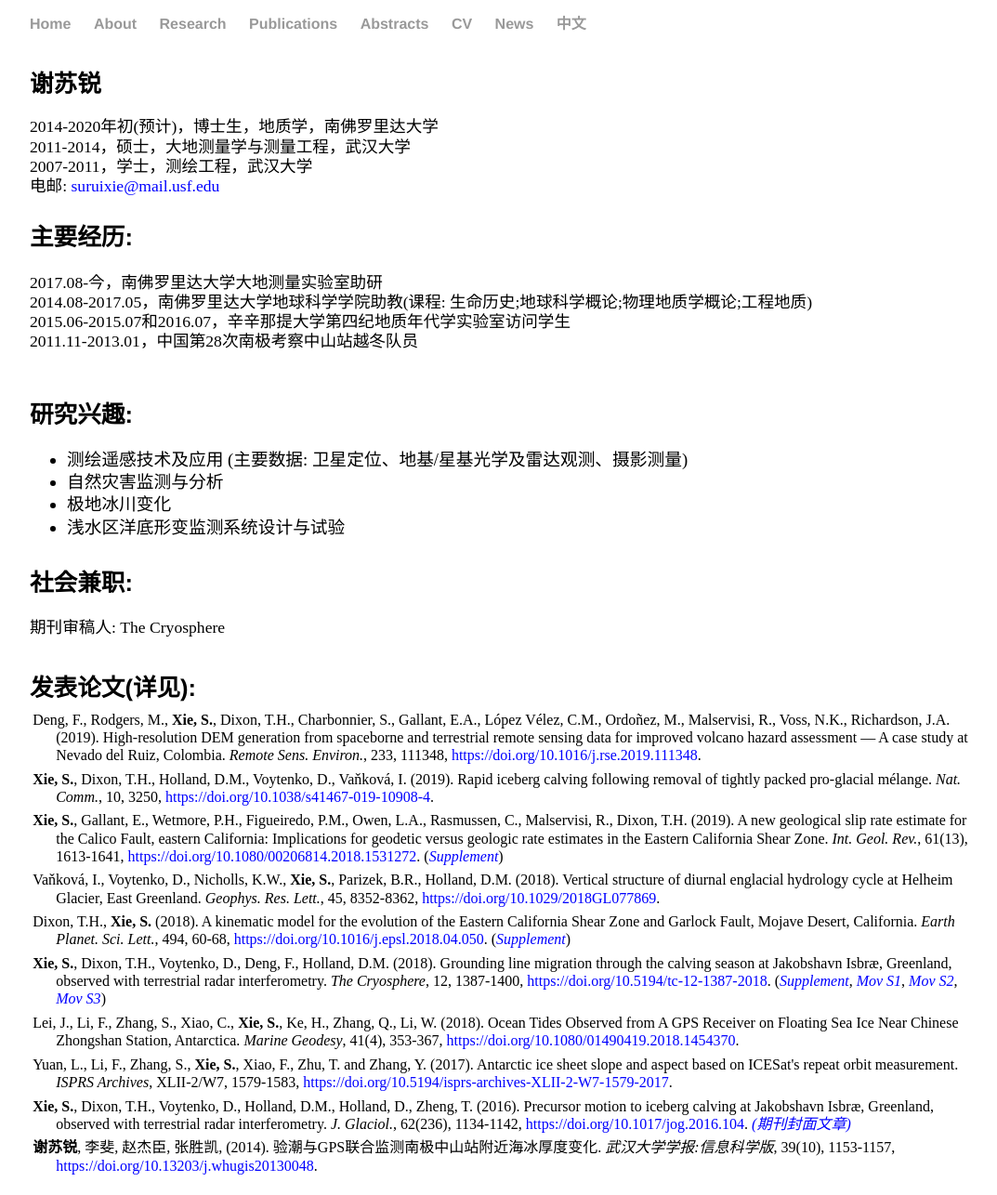
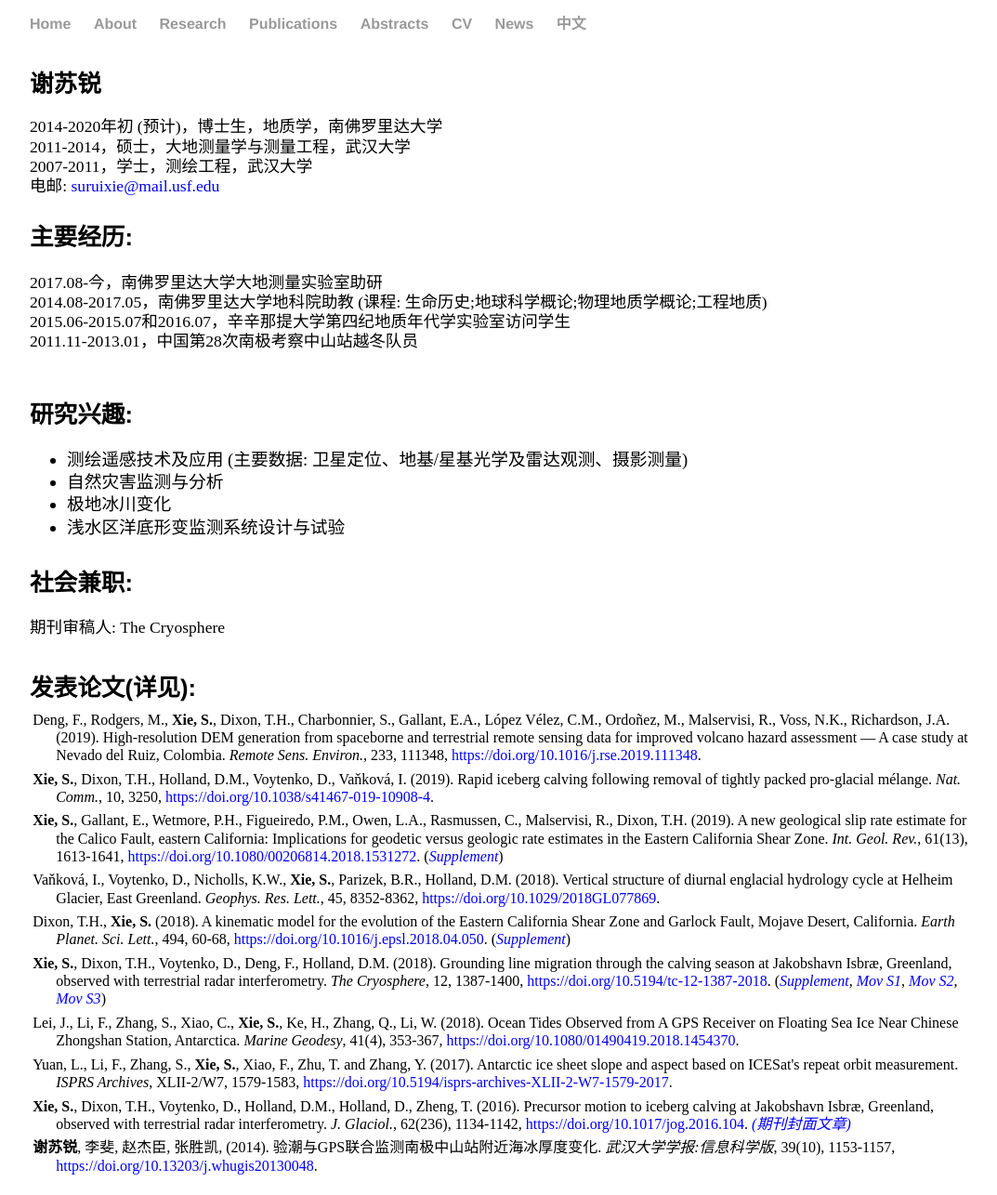
Before and after one commit to suruixie/suruixie.github.io, a Jekyll site: the page built from Chinese/index.html, in a window 1280 px wide. Shown: the whole page at 93% size, without its empty margins (96-1169 px from the left). Built offline with Jekyll 4.4.1, drawn with Linux system fonts in a browser that asks for light colours; a style sheet for code colours, icons or effects is not loaded.

Commit message:
Update index.html

```diff
--- a/Chinese/index.html
+++ b/Chinese/index.html
@@ -7,7 +7,7 @@ title: 苏锐的中文页面
     <div class="Chinese">
         <div class="sideText">
 	    <h4 style="margin-bottom:0.1em;">谢苏锐</h4>
-            <p style="line-height: 120%;">2014-2020年初(预计)，博士生，地质学，南佛罗里达大学<br>
+            <p style="line-height: 120%;">2014-2020年初 (预计)，博士生，地质学，南佛罗里达大学<br>
             2011-2014，硕士，大地测量学与测量工程，武汉大学<br>
             2007-2011，学士，测绘工程，武汉大学<br>
             电邮:
@@ -17,7 +17,7 @@ title: 苏锐的中文页面
 	<div class="sideText">
 	    <h4 style="margin-top:5em;margin-bottom:0.2em;">主要经历: </h4>
             <p style="line-height: 120%;">2017.08-今，南佛罗里达大学大地测量实验室助研<br>
-	    2014.08-2017.05，南佛罗里达大学地球科学学院助教(课程: 生命历史;地球科学概论;物理地质学概论;工程地质)<br>
+	    2014.08-2017.05，南佛罗里达大学地科院助教 (课程: 生命历史;地球科学概论;物理地质学概论;工程地质)<br>
             2015.06-2015.07和2016.07，辛辛那提大学第四纪地质年代学实验室访问学生<br>
             2011.11-2013.01，中国第28次南极考察中山站越冬队员<br>
             </p>
```
